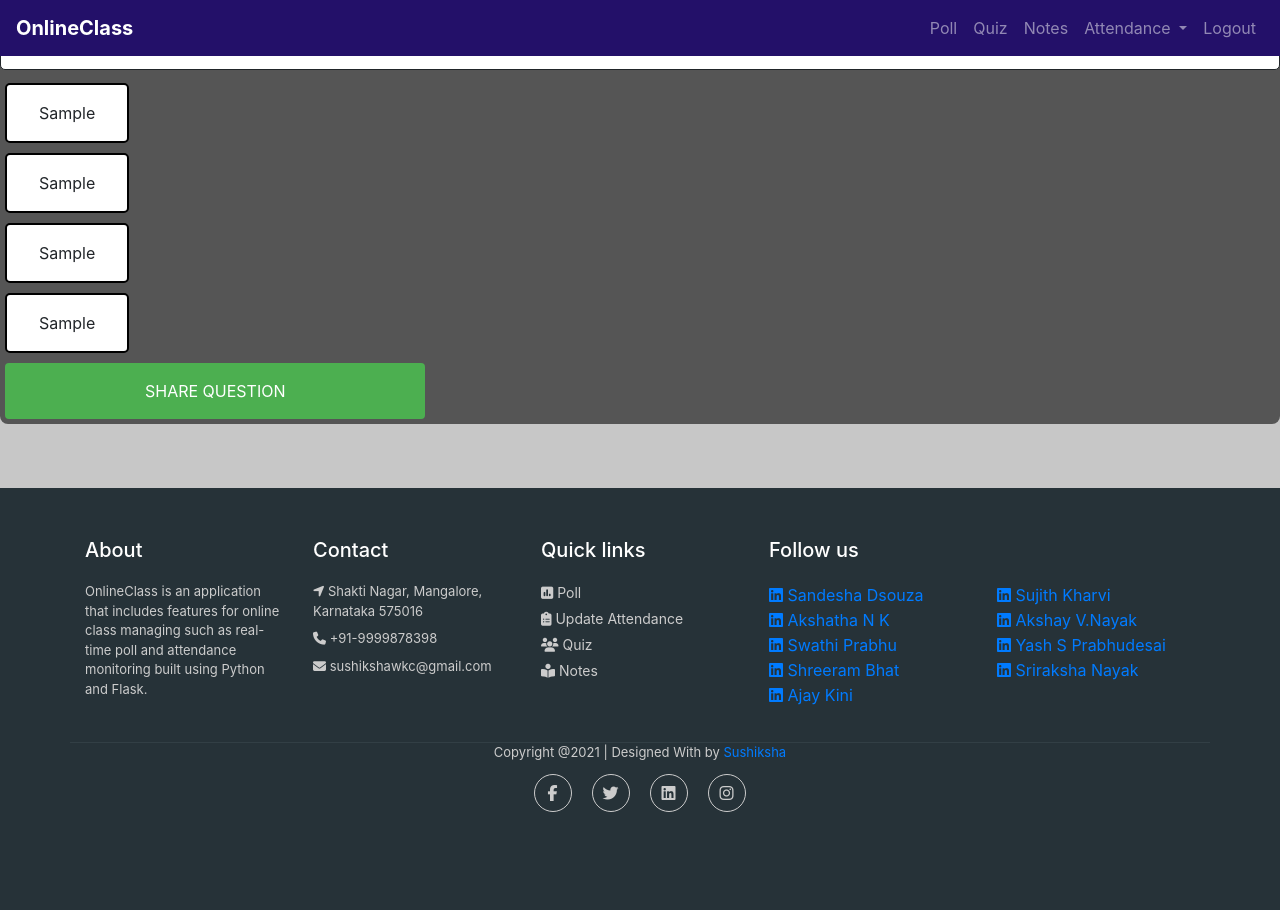
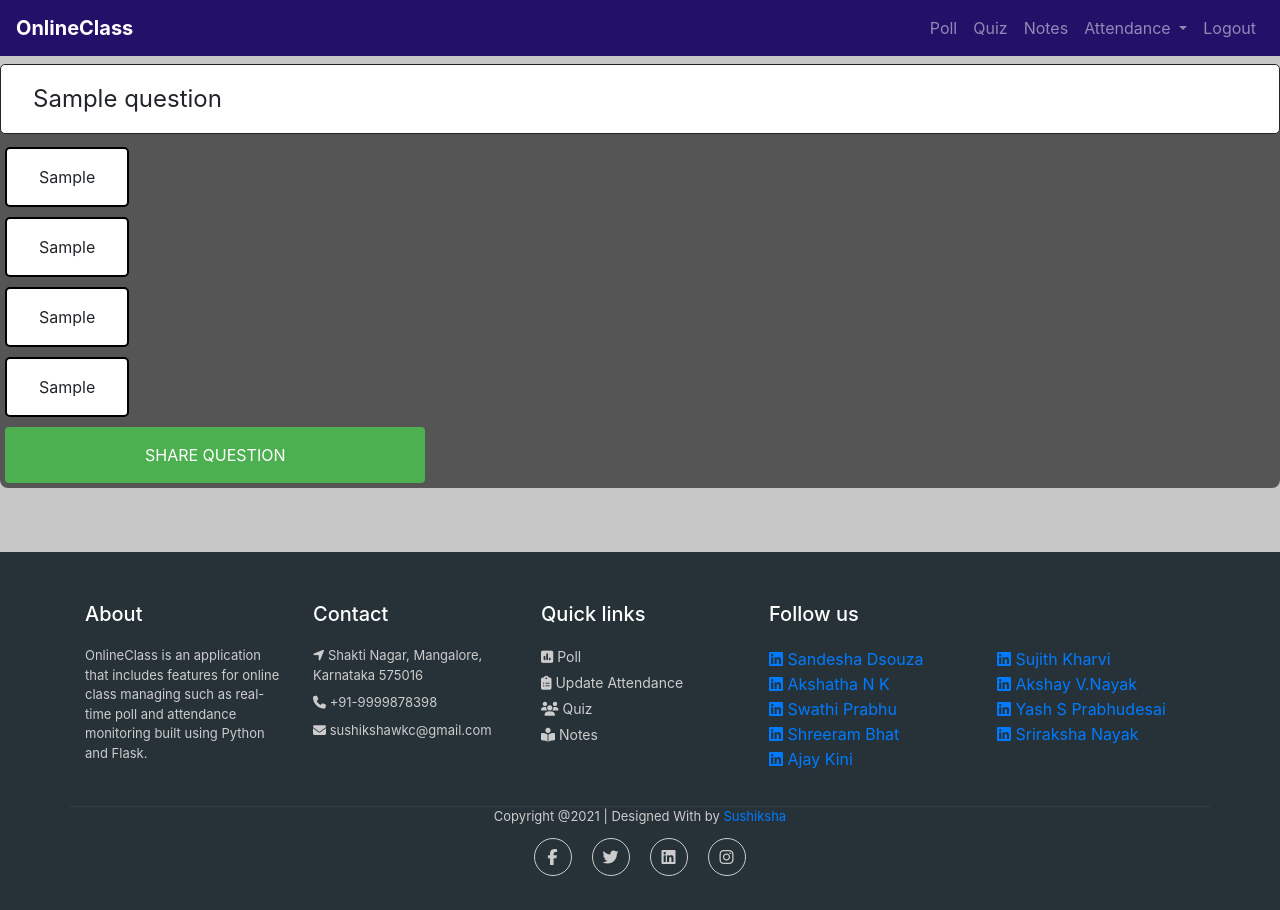
Before and after one commit to AjayKini2000/OnlineClassManager, a Flask app: template maxo_project1/templates/question_review.html in a window 1280 px wide. Before the commit the page ends 812 px from the top, so only its background shows below. Run offline with Flask 2, Linux system fonts and the light colour scheme; the template is opened without the code that fills it: most values are stand-ins (such as "Sample title", 1, 10 or a date in 2020); some libraries are stand-ins or nearby versions.

Commit message:
fixed alignments in question review

```diff
--- a/maxo_project1/templates/question_review.html
+++ b/maxo_project1/templates/question_review.html
@@ -119,7 +119,7 @@
               </ul>
               </div>
           </nav>
-        <fieldset>
+        <fieldset style="margin-top: 5%;">
 
                 <legend >{{question}}</legend>
                 <div id="div1">
```
Also changed, not shown: maxo_project1/pythonsqlite.db.
